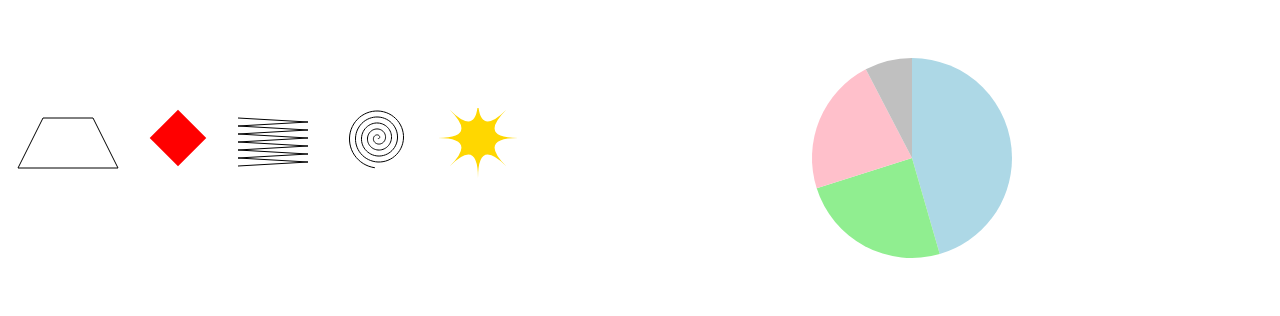
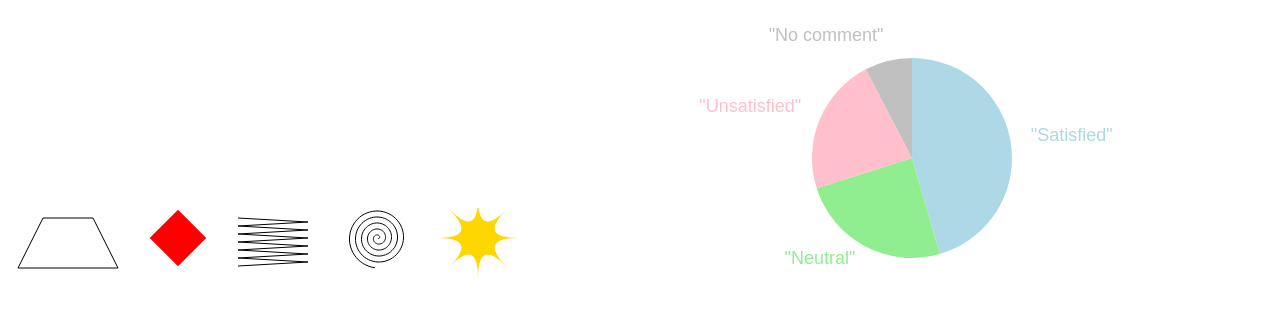
Before and after one commit to EvgeniiKolesnikov/Book__EloquentJS, a plain HTML site: page chapter17.html in a window 1280 px wide. Drawn offline with Linux system fonts and the light colour scheme.

Commit message:
Add Chapter 17.2

```diff
--- a/chapter17.html
+++ b/chapter17.html
@@ -9,7 +9,7 @@
   <script src="./chapter17.js" defer></script>
 </head>
 
-<canvas id="canvas1" width="600" height="200"></canvas>
+<canvas id="canvas1" width="600" height="100"></canvas>
 <canvas id="canvas2" width="600" height="300"></canvas>
 <canvas id="canvas3" width="400" height="400"></canvas>
 
--- a/chapter17.js
+++ b/chapter17.js
@@ -86,8 +86,6 @@ function createStar(x, y, r) {
   cx1.fill();
 }
 createStar(430, -10, 40);
-
-
 //#endregion
 
 //#region Chapter 17.2 Круговая диаграмма
@@ -97,21 +95,31 @@ createStar(430, -10, 40);
 // Попробуйте подобрать приятный на вид способ автоматического позиционирования
 // этого текста, который бы работал для других наборов данных.
 console.log('=== Chapter 17.2 Круговая диаграмма');
-let cx2 = document.querySelector("#canvas2").getContext("2d");
-let total = results.reduce((sum, {count}) => sum + count, 0);
-let currentAngle = -0.5 * Math.PI;
-let centerX = 300, centerY = 150;
-
-// Add code to draw the slice labels in this loop.
-for (let result of results) {
-  let sliceAngle = (result.count / total) * 2 * Math.PI;
-  cx2.beginPath();
-  cx2.arc(centerX, centerY, 100, currentAngle, currentAngle + sliceAngle);
-  currentAngle += sliceAngle;
-  cx2.lineTo(centerX, centerY);
-  cx2.fillStyle = result.color;
-  cx2.fill();
+function createRoundDiagram(x, y, r = 100) {
+  let cx = document.querySelector("#canvas2").getContext("2d");
+  let total = results.reduce((sum, {count}) => sum + count, 0);
+  let currentAngle = -0.5 * Math.PI;
+  let centerX = x, centerY = y;
+  for (let result of results) {
+    let sliceAngle = (result.count / total) * 2 * Math.PI;
+    cx.beginPath();
+    cx.arc(centerX, centerY, r, currentAngle, currentAngle + sliceAngle);
+    cx.lineTo(centerX, centerY);
+    cx.fillStyle = result.color;
+    cx.fill();
+    // text
+    cx.fillStyle = result.color;
+    cx.font = "18px Arial";
+    const middleAngle = currentAngle + 0.5 * sliceAngle;
+    cx.textAlign = Math.cos(middleAngle) > 0 ? "left" : "right";
+    cx.fillText(`"${result.name}"`,
+      centerX + r * 1.2 * Math.cos(middleAngle),
+      centerY + r * 1.2 * Math.sin(middleAngle));
+    // nextAngle
+    currentAngle += sliceAngle;
+  }
 }
+createRoundDiagram(300, 150, 100);
 //#endregion
 
 //#region Chapter 17.3 Прыгающий шарик
```
